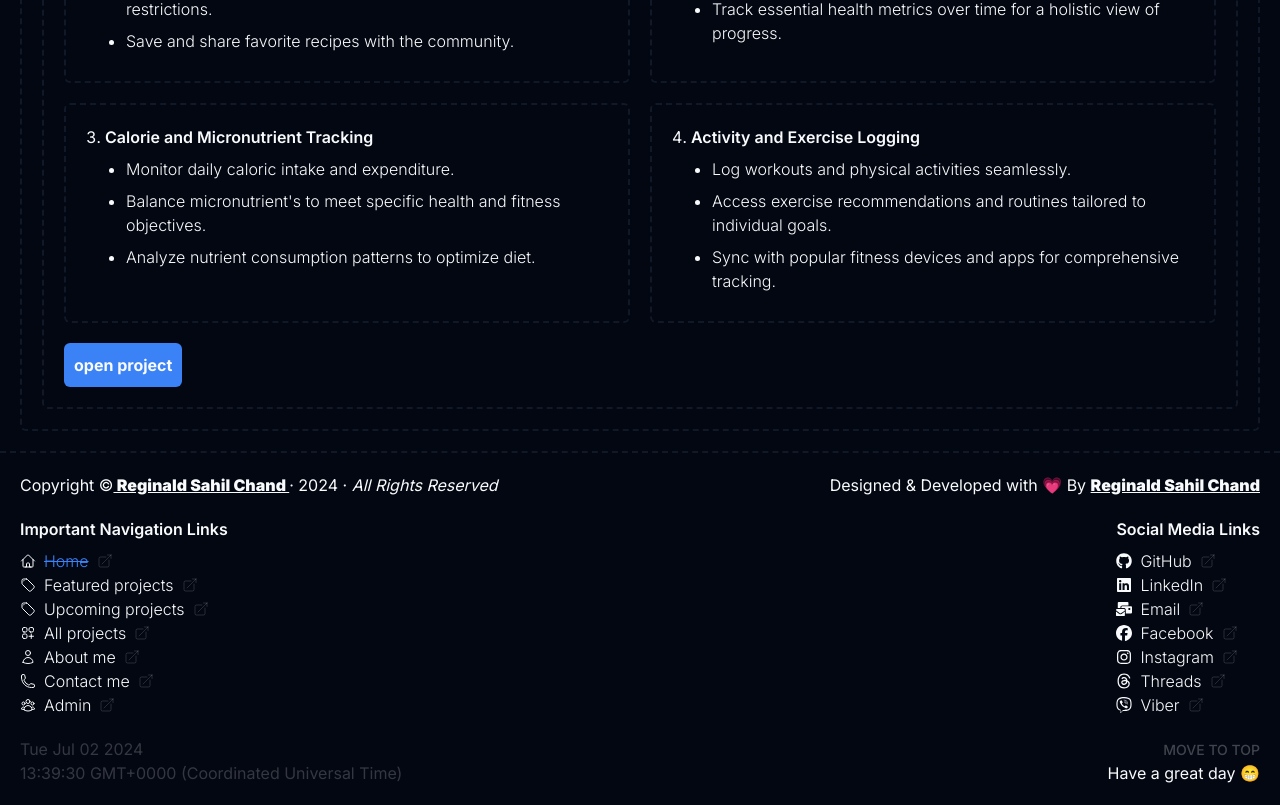
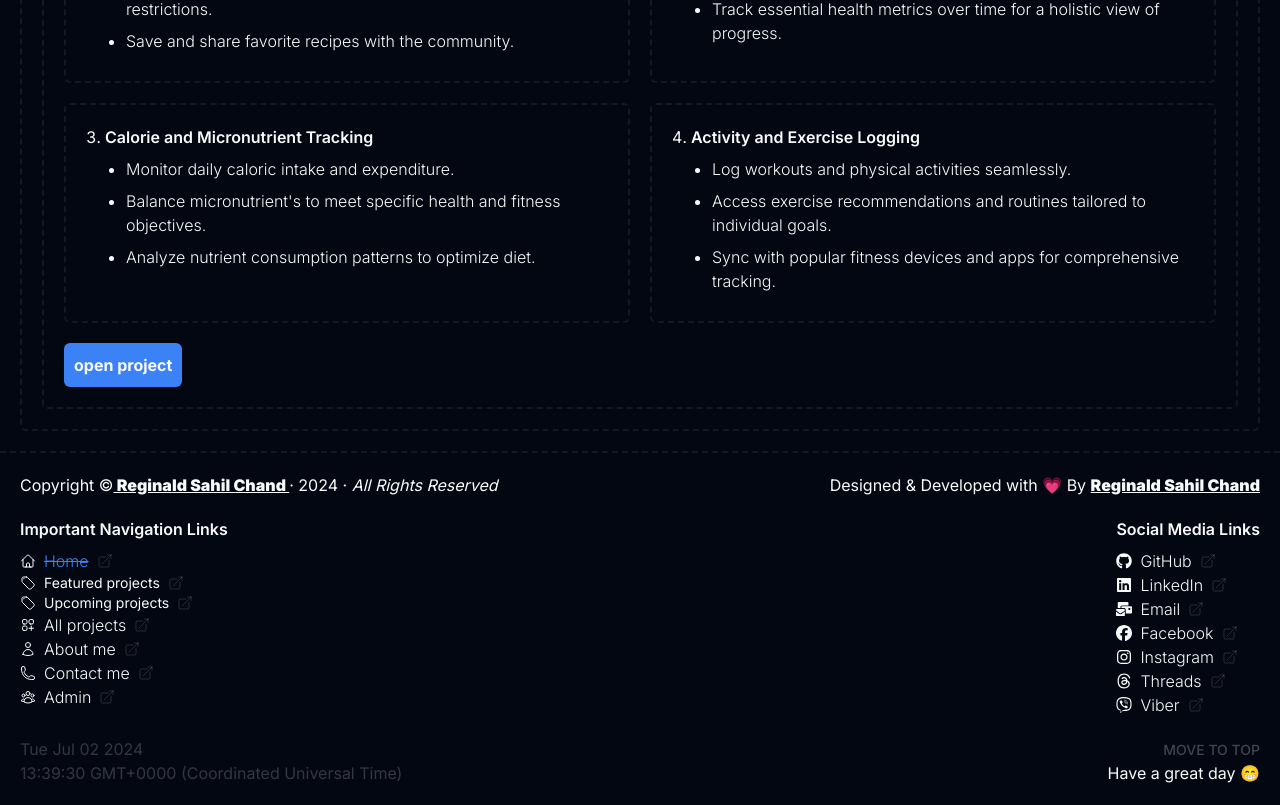
Before and after one commit to reginald-chand/personal-portfolio-2024, a Next.js app: page / in a window 1280 px wide. Shown: the part 2191-2996 px from the top of the page. Built offline with nearby package versions, Linux system fonts and the light colour scheme.

Commit message:
Add react-scroll & its implementation

```diff
--- a/app/components/ui/footer.tsx
+++ b/app/components/ui/footer.tsx
@@ -1,5 +1,6 @@
 "use client";
 
+import { Link as ReactScrollLink } from "react-scroll";
 import Link from "next/link";
 import { usePathname } from "next/navigation";
 import { ReactElement, memo, useEffect, useState } from "react";
@@ -64,6 +65,27 @@ export const Footer = memo((): ReactElement => {
             {FooterImportantNavLinks.map((element, index) => (
               <li key={index} className="flex items-center justify-start group">
                 <div className="w-4 h-4 mr-2">{element.icon}</div>
+                {element.link.includes("#") ? (
+                  <ReactScrollLink
+                    to={element.link.substring(1)}
+                    spy={true}
+                    smooth={true}
+                    offset={-80}
+                    duration={500}
+                    title={`${
+                      pathname === element.link
+                        ? "Current Page"
+                        : `Open ${element.title}`
+                    }`}
+                    className={`text-lg lg:text-sm font-bold lg:font-normal cursor-pointer hover:text-brand-primary hover:underline transition-colors duration-300 ease-linear ${
+                      pathname === element.link
+                        ? "text-brand-primary line-through"
+                        : "text-gray-50 no-underline"
+                    }`}
+                  >
+                    {element.title}
+                  </ReactScrollLink>
+                ) : (
                   <Link
                     href={element.link}
                     title={`${
@@ -79,6 +101,7 @@ export const Footer = memo((): ReactElement => {
                   >
                     {element.title}
                   </Link>
+                )}
                 <ArrowTopRightOnSquareIcon className="w-4 h-4 ml-2 text-[#f9fafb26] group-hover:text-gray-50" />
               </li>
             ))}
--- a/app/components/ui/header-navigation.tsx
+++ b/app/components/ui/header-navigation.tsx
@@ -1,5 +1,6 @@
 import { ReactElement, memo } from "react";
 import { HeaderNavLinksType } from "../types/header-nav-links-type";
+import { Link as ReactScrollLink } from "react-scroll";
 import Link from "next/link";
 import { usePathname } from "next/navigation";
 import { propValidator } from "../utils/error/prop-validation";
@@ -58,6 +59,28 @@ export const HeaderNavigation = memo(
               className="mb-2 last:mb-0 lg:mb-0 lg:mr-3 flex items-center justify-start"
             >
               <div className="w-4 h-4 mr-2 lg:hidden">{element.icon}</div>
+              {element.link.includes("#") ? (
+                <ReactScrollLink
+                  to={element.link.substring(1)}
+                  spy={true}
+                  smooth={true}
+                  offset={-80}
+                  duration={500}
+                  title={`${
+                    pathname === element.link
+                      ? "Current Page"
+                      : `Open ${element.title}`
+                  }`}
+                  onClick={handleNavigationDrawer}
+                  className={`text-lg lg:text-sm font-bold lg:font-normal cursor-pointer hover:text-brand-primary hover:underline transition-colors duration-300 ease-linear ${
+                    pathname === element.link
+                      ? "text-brand-primary line-through"
+                      : "text-gray-50 no-underline"
+                  }`}
+                >
+                  {element.title}
+                </ReactScrollLink>
+              ) : (
                 <Link
                   href={element.link}
                   title={`${
@@ -74,6 +97,7 @@ export const HeaderNavigation = memo(
                 >
                   {element.title}
                 </Link>
+              )}
             </li>
           ))}
         </ul>
--- a/app/components/ui/hero_section/hero-section.tsx
+++ b/app/components/ui/hero_section/hero-section.tsx
@@ -1,5 +1,7 @@
+"use client";
+
 import Image from "next/image";
-import Link from "next/link";
+import { Link } from "react-scroll";
 import { ReactElement, memo } from "react";
 
 export const HeroSection = memo((): ReactElement => {
@@ -35,9 +37,13 @@ export const HeroSection = memo((): ReactElement => {
         </p>
 
         <Link
-          href="#featured-projects"
+          to="featured-projects"
+          spy={true}
+          smooth={true}
+          offset={-80}
+          duration={500}
           type="button"
-          className="p-5 inline-block rounded-md border-2 border-dashed border-transparent bg-brand-primary hover:bg-transparent hover:border-gray-900 active:scale-95 group transition-all duration-300 ease-linear"
+          className="p-5 inline-block rounded-md border-2 border-dashed border-transparent cursor-pointer bg-brand-primary hover:bg-transparent hover:border-gray-900 active:scale-95 group transition-all duration-300 ease-linear"
         >
           <span className="inline-block font-bold lowercase group-hover:text-brand-primary transition-colors duration-300 ease-linear">
             View Featured Projects
--- a/package.json
+++ b/package.json
@@ -10,10 +10,12 @@
   },
   "dependencies": {
     "@heroicons/react": "^2.1.4",
+    "@types/react-scroll": "^1.8.10",
     "next": "14.2.4",
     "react": "^18",
     "react-dom": "^18",
-    "react-icons": "^5.2.1"
+    "react-icons": "^5.2.1",
+    "react-scroll": "^1.9.0"
   },
   "devDependencies": {
     "@types/node": "^20",
```
Also changed, not shown: 1 other file (tests, documents, lock files or other folders). Lines whose indentation alone changed are shown as unchanged.
